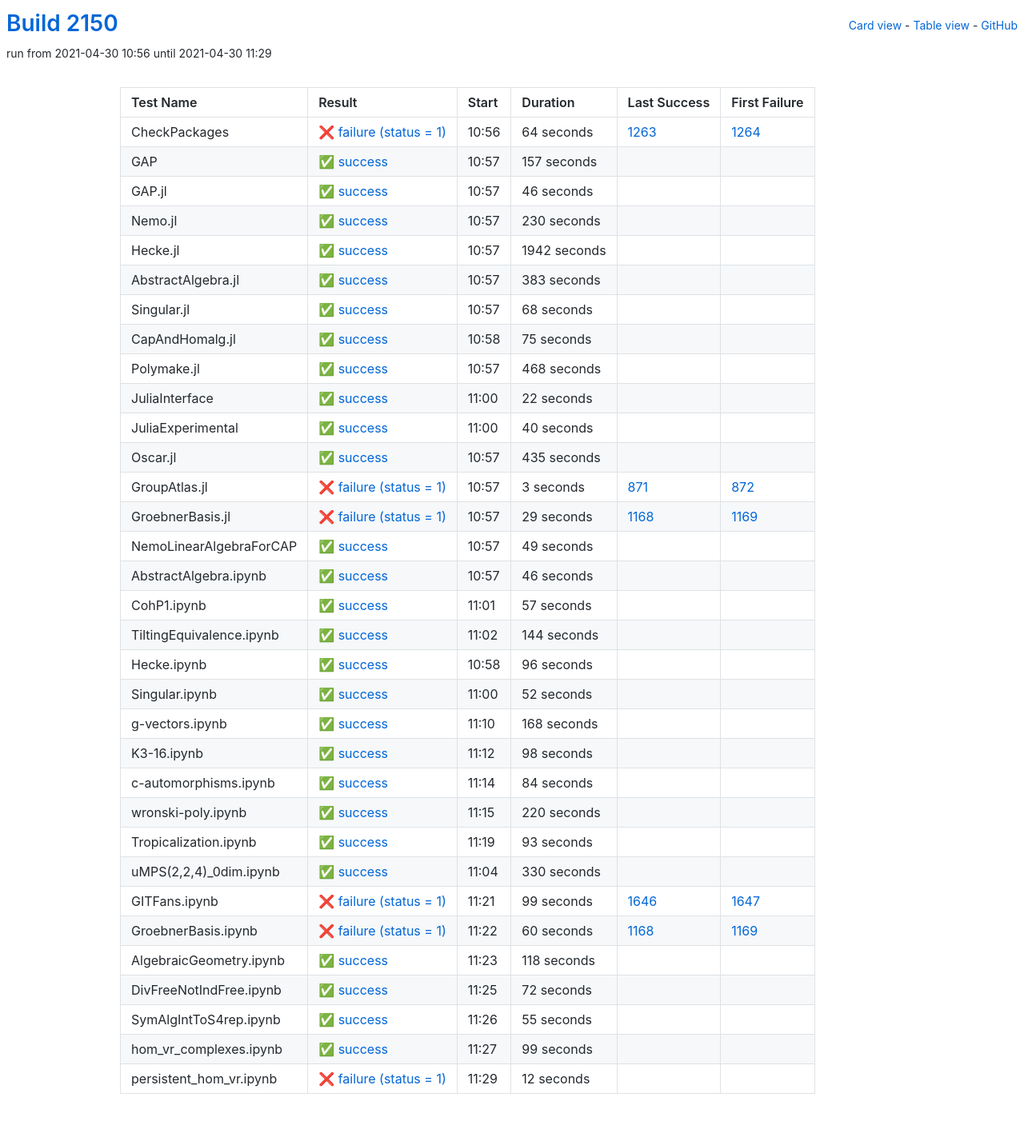
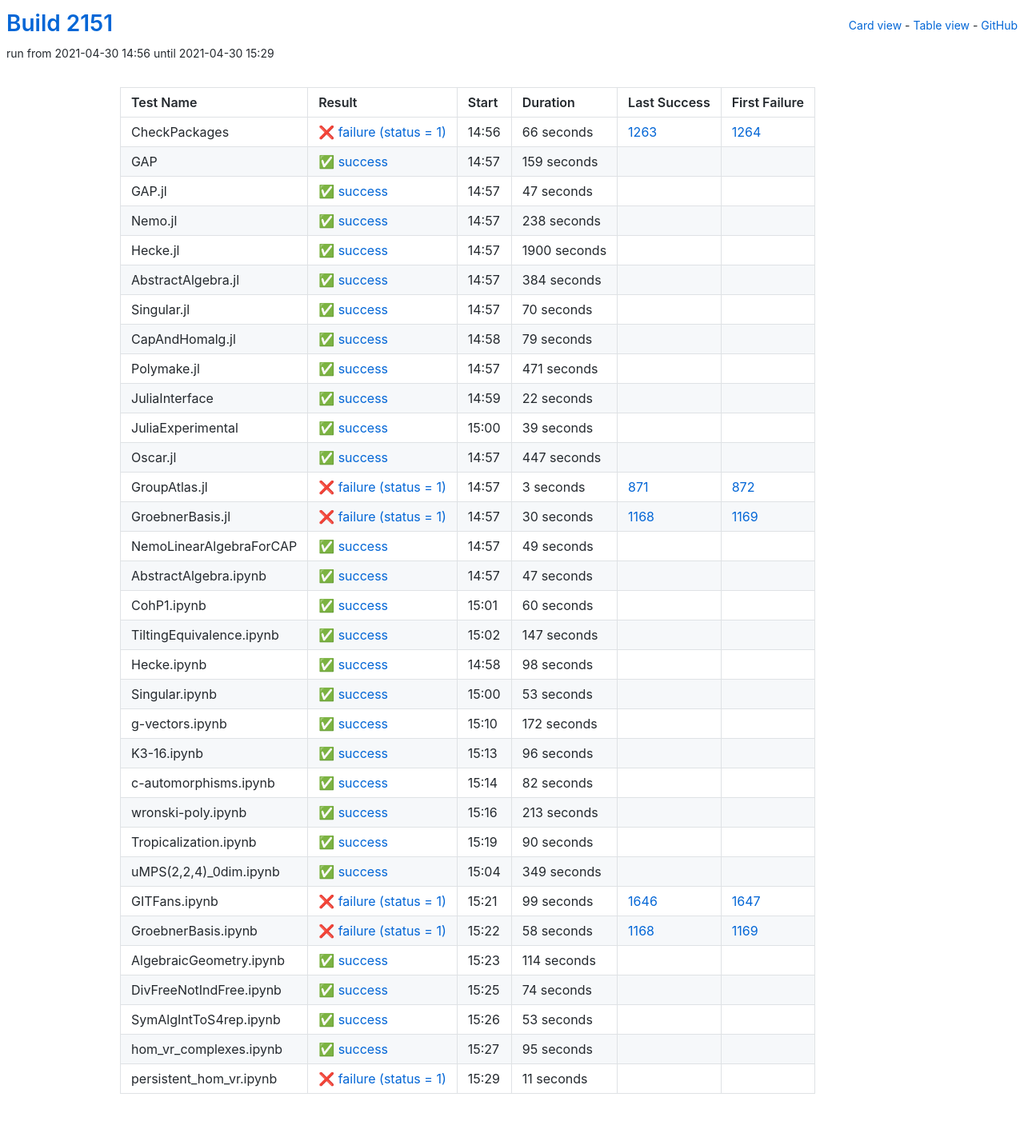
Before and after one commit to oscar-system/oscar-ci-status-stable, a Jekyll site: the page built from table.html, in a window 1280 px wide. Shown: the whole page at 80% size. Built offline with Jekyll 4.4.1, drawn with Linux system fonts in a browser that asks for light colours.

Commit message:
Build #2151

```diff
--- a/_data/ci.yml
+++ b/_data/ci.yml
@@ -1,6 +1,6 @@
 ---
-build: 2150
-build_url: https://oscarci.mathematik.uni-kl.de/job/oscar-stable/2150/
+build: 2151
+build_url: https://oscarci.mathematik.uni-kl.de/job/oscar-stable/2151/
 job: oscar-stable
 organization: oscar-system
 repo: oscar-ci-status-stable
@@ -8,116 +8,116 @@ repourl: https://github.com/oscar-system/oscar-ci-status-stable
 tests:
 - name: CheckPackages
   id: checkpackages
-  log: https://oscarci.mathematik.uni-kl.de/job/oscar-stable/2150/artifact/logs/build-2150/CheckPackages.log
-  start: 2021-04-30 10:56
+  log: https://oscarci.mathematik.uni-kl.de/job/oscar-stable/2151/artifact/logs/build-2151/CheckPackages.log
+  start: 2021-04-30 14:56
   success: false
   exitcode: 1
   status: failure
-  duration: 64
+  duration: 66
   last_success: 1263
   last_success_url: https://oscarci.mathematik.uni-kl.de/job/oscar-stable/1263/
   first_failure: 1264
   first_failure_url: https://oscarci.mathematik.uni-kl.de/job/oscar-stable/1264/
 - name: GAP
   id: gap
-  log: https://oscarci.mathematik.uni-kl.de/job/oscar-stable/2150/artifact/logs/build-2150/GAP.log
-  start: 2021-04-30 10:57
+  log: https://oscarci.mathematik.uni-kl.de/job/oscar-stable/2151/artifact/logs/build-2151/GAP.log
+  start: 2021-04-30 14:57
   success: true
   exitcode: 0
   status: success
-  duration: 157
+  duration: 159
   last_success: false
   last_success_url:
   first_failure: false
   first_failure_url:
 - name: GAP.jl
   id: gap-jl
-  log: https://oscarci.mathematik.uni-kl.de/job/oscar-stable/2150/artifact/logs/build-2150/GAP.jl.log
-  start: 2021-04-30 10:57
+  log: https://oscarci.mathematik.uni-kl.de/job/oscar-stable/2151/artifact/logs/build-2151/GAP.jl.log
+  start: 2021-04-30 14:57
   success: true
   exitcode: 0
   status: success
-  duration: 46
+  duration: 47
   last_success: false
   last_success_url:
   first_failure: false
   first_failure_url:
 - name: Nemo.jl
   id: nemo-jl
-  log: https://oscarci.mathematik.uni-kl.de/job/oscar-stable/2150/artifact/logs/build-2150/Nemo.jl.log
-  start: 2021-04-30 10:57
+  log: https://oscarci.mathematik.uni-kl.de/job/oscar-stable/2151/artifact/logs/build-2151/Nemo.jl.log
+  start: 2021-04-30 14:57
   success: true
   exitcode: 0
   status: success
-  duration: 230
+  duration: 238
   last_success: false
   last_success_url:
   first_failure: false
   first_failure_url:
 - name: Hecke.jl
   id: hecke-jl
-  log: https://oscarci.mathematik.uni-kl.de/job/oscar-stable/2150/artifact/logs/build-2150/Hecke.jl.log
-  start: 2021-04-30 10:57
+  log: https://oscarci.mathematik.uni-kl.de/job/oscar-stable/2151/artifact/logs/build-2151/Hecke.jl.log
+  start: 2021-04-30 14:57
   success: true
   exitcode: 0
   status: success
-  duration: 1942
+  duration: 1900
   last_success: false
   last_success_url:
   first_failure: false
   first_failure_url:
 - name: AbstractAlgebra.jl
   id: abstractalgebra-jl
-  log: https://oscarci.mathematik.uni-kl.de/job/oscar-stable/2150/artifact/logs/build-2150/AbstractAlgebra.jl.log
-  start: 2021-04-30 10:57
+  log: https://oscarci.mathematik.uni-kl.de/job/oscar-stable/2151/artifact/logs/build-2151/AbstractAlgebra.jl.log
+  start: 2021-04-30 14:57
   success: true
   exitcode: 0
   status: success
-  duration: 383
+  duration: 384
   last_success: false
   last_success_url:
   first_failure: false
   first_failure_url:
 - name: Singular.jl
   id: singular-jl
-  log: https://oscarci.mathematik.uni-kl.de/job/oscar-stable/2150/artifact/logs/build-2150/Singular.jl.log
-  start: 2021-04-30 10:57
+  log: https://oscarci.mathematik.uni-kl.de/job/oscar-stable/2151/artifact/logs/build-2151/Singular.jl.log
+  start: 2021-04-30 14:57
   success: true
   exitcode: 0
   status: success
-  duration: 68
+  duration: 70
   last_success: false
   last_success_url:
   first_failure: false
   first_failure_url:
 - name: CapAndHomalg.jl
   id: capandhomalg-jl
-  log: https://oscarci.mathematik.uni-kl.de/job/oscar-stable/2150/artifact/logs/build-2150/CapAndHomalg.jl.log
-  start: 2021-04-30 10:58
+  log: https://oscarci.mathematik.uni-kl.de/job/oscar-stable/2151/artifact/logs/build-2151/CapAndHomalg.jl.log
+  start: 2021-04-30 14:58
   success: true
   exitcode: 0
   status: success
-  duration: 75
+  duration: 79
   last_success: false
   last_success_url:
   first_failure: false
   first_failure_url:
 - name: Polymake.jl
   id: polymake-jl
-  log: https://oscarci.mathematik.uni-kl.de/job/oscar-stable/2150/artifact/logs/build-2150/Polymake.jl.log
-  start: 2021-04-30 10:57
+  log: https://oscarci.mathematik.uni-kl.de/job/oscar-stable/2151/artifact/logs/build-2151/Polymake.jl.log
+  start: 2021-04-30 14:57
   success: true
   exitcode: 0
   status: success
-  duration: 468
+  duration: 471
   last_success: false
   last_success_url:
   first_failure: false
   first_failure_url:
 - name: JuliaInterface
   id: juliainterface
-  log: https://oscarci.mathematik.uni-kl.de/job/oscar-stable/2150/artifact/logs/build-2150/JuliaInterface.log
-  start: 2021-04-30 11:00
+  log: https://oscarci.mathematik.uni-kl.de/job/oscar-stable/2151/artifact/logs/build-2151/JuliaInterface.log
+  start: 2021-04-30 14:59
   success: true
   exitcode: 0
   status: success
@@ -128,32 +128,32 @@ tests:
   first_failure_url:
 - name: JuliaExperimental
   id: juliaexperimental
-  log: https://oscarci.mathematik.uni-kl.de/job/oscar-stable/2150/artifact/logs/build-2150/JuliaExperimental.log
-  start: 2021-04-30 11:00
+  log: https://oscarci.mathematik.uni-kl.de/job/oscar-stable/2151/artifact/logs/build-2151/JuliaExperimental.log
+  start: 2021-04-30 15:00
   success: true
   exitcode: 0
   status: success
-  duration: 40
+  duration: 39
   last_success: false
   last_success_url:
   first_failure: false
   first_failure_url:
 - name: Oscar.jl
   id: oscar-jl
-  log: https://oscarci.mathematik.uni-kl.de/job/oscar-stable/2150/artifact/logs/build-2150/Oscar.jl.log
-  start: 2021-04-30 10:57
+  log: https://oscarci.mathematik.uni-kl.de/job/oscar-stable/2151/artifact/logs/build-2151/Oscar.jl.log
+  start: 2021-04-30 14:57
   success: true
   exitcode: 0
   status: success
-  duration: 435
+  duration: 447
   last_success: false
   last_success_url:
   first_failure: false
   first_failure_url:
 - name: GroupAtlas.jl
   id: groupatlas-jl
-  log: https://oscarci.mathematik.uni-kl.de/job/oscar-stable/2150/artifact/logs/build-2150/GroupAtlas.jl.log
-  start: 2021-04-30 10:57
+  log: https://oscarci.mathematik.uni-kl.de/job/oscar-stable/2151/artifact/logs/build-2151/GroupAtlas.jl.log
+  start: 2021-04-30 14:57
   success: false
   exitcode: 1
   status: failure
@@ -164,20 +164,20 @@ tests:
   first_failure_url: https://oscarci.mathematik.uni-kl.de/job/oscar-stable/872/
 - name: GroebnerBasis.jl
   id: groebnerbasis-jl
-  log: https://oscarci.mathematik.uni-kl.de/job/oscar-stable/2150/artifact/logs/build-2150/GroebnerBasis.jl.log
-  start: 2021-04-30 10:57
+  log: https://oscarci.mathematik.uni-kl.de/job/oscar-stable/2151/artifact/logs/build-2151/GroebnerBasis.jl.log
+  start: 2021-04-30 14:57
   success: false
   exitcode: 1
   status: failure
-  duration: 29
+  duration: 30
   last_success: 1168
   last_success_url: https://oscarci.mathematik.uni-kl.de/job/oscar-stable/1168/
   first_failure: 1169
   first_failure_url: https://oscarci.mathematik.uni-kl.de/job/oscar-stable/1169/
 - name: NemoLinearAlgebraForCAP
   id: nemolinearalgebraforcap
-  log: https://oscarci.mathematik.uni-kl.de/job/oscar-stable/2150/artifact/logs/build-2150/NemoLinearAlgebraForCAP.log
-  start: 2021-04-30 10:57
+  log: https://oscarci.mathematik.uni-kl.de/job/oscar-stable/2151/artifact/logs/build-2151/NemoLinearAlgebraForCAP.log
+  start: 2021-04-30 14:57
   success: true
   exitcode: 0
   status: success
@@ -188,44 +188,80 @@ tests:
   first_failure_url:
 - name: AbstractAlgebra.ipynb
   id: abstractalgebra-ipynb
-  log: https://oscarci.mathematik.uni-kl.de/job/oscar-stable/2150/artifact/logs/build-2150/AbstractAlgebra.ipynb.log
-  start: 2021-04-30 10:57
+  log: https://oscarci.mathematik.uni-kl.de/job/oscar-stable/2151/artifact/logs/build-2151/AbstractAlgebra.ipynb.log
+  start: 2021-04-30 14:57
   success: true
   exitcode: 0
   status: success
-  duration: 46
+  duration: 47
   last_success: false
   last_success_url:
   first_failure: false
   first_failure_url:
 - name: CohP1.ipynb
   id: cohp1-ipynb
-  log: https://oscarci.mathematik.uni-kl.de/job/oscar-stable/2150/artifact/logs/build-2150/CohP1.ipynb.log
-  start: 2021-04-30 11:01
+  log: https://oscarci.mathematik.uni-kl.de/job/oscar-stable/2151/artifact/logs/build-2151/CohP1.ipynb.log
+  start: 2021-04-30 15:01
   success: true
   exitcode: 0
   status: success
-  duration: 57
+  duration: 60
   last_success: false
   last_success_url:
   first_failure: false
   first_failure_url:
 - name: TiltingEquivalence.ipynb
   id: tiltingequivalence-ipynb
-  log: https://oscarci.mathematik.uni-kl.de/job/oscar-stable/2150/artifact/logs/build-2150/TiltingEquivalence.ipynb.log
-  start: 2021-04-30 11:02
+  log: https://oscarci.mathematik.uni-kl.de/job/oscar-stable/2151/artifact/logs/build-2151/TiltingEquivalence.ipynb.log
+  start: 2021-04-30 15:02
   success: true
   exitcode: 0
   status: success
-  duration: 144
+  duration: 147
   last_success: false
   last_success_url:
   first_failure: false
   first_failure_url:
 - name: Hecke.ipynb
   id: hecke-ipynb
-  log: https://oscarci.mathematik.uni-kl.de/job/oscar-stable/2150/artifact/logs/build-2150/Hecke.ipynb.log
-  start: 2021-04-30 10:58
+  log: https://oscarci.mathematik.uni-kl.de/job/oscar-stable/2151/artifact/logs/build-2151/Hecke.ipynb.log
+  start: 2021-04-30 14:58
+  success: true
+  exitcode: 0
+  status: success
+  duration: 98
+  last_success: false
+  last_success_url:
+  first_failure: false
+  first_failure_url:
+- name: Singular.ipynb
+  id: singular-ipynb
+  log: https://oscarci.mathematik.uni-kl.de/job/oscar-stable/2151/artifact/logs/build-2151/Singular.ipynb.log
+  start: 2021-04-30 15:00
+  success: true
+  exitcode: 0
+  status: success
+  duration: 53
+  last_success: false
+  last_success_url:
+  first_failure: false
+  first_failure_url:
+- name: g-vectors.ipynb
+  id: g-vectors-ipynb
+  log: https://oscarci.mathematik.uni-kl.de/job/oscar-stable/2151/artifact/logs/build-2151/g-vectors.ipynb.log
+  start: 2021-04-30 15:10
+  success: true
+  exitcode: 0
+  status: success
+  duration: 172
+  last_success: false
+  last_success_url:
+  first_failure: false
+  first_failure_url:
+- name: K3-16.ipynb
+  id: k3-16-ipynb
+  log: https://oscarci.mathematik.uni-kl.de/job/oscar-stable/2151/artifact/logs/build-2151/K3-16.ipynb.log
+  start: 2021-04-30 15:13
   success: true
   exitcode: 0
   status: success
@@ -234,94 +270,58 @@ tests:
   last_success_url:
   first_failure: false
   first_failure_url:
-- name: Singular.ipynb
-  id: singular-ipynb
-  log: https://oscarci.mathematik.uni-kl.de/job/oscar-stable/2150/artifact/logs/build-2150/Singular.ipynb.log
-  start: 2021-04-30 11:00
+- name: c-automorphisms.ipynb
+  id: c-automorphisms-ipynb
+  log: https://oscarci.mathematik.uni-kl.de/job/oscar-stable/2151/artifact/logs/build-2151/c-automorphisms.ipynb.log
+  start: 2021-04-30 15:14
   success: true
   exitcode: 0
   status: success
-  duration: 52
-  last_success: false
-  last_success_url:
-  first_failure: false
-  first_failure_url:
-- name: g-vectors.ipynb
-  id: g-vectors-ipynb
-  log: https://oscarci.mathematik.uni-kl.de/job/oscar-stable/2150/artifact/logs/build-2150/g-vectors.ipynb.log
-  start: 2021-04-30 11:10
-  success: true
-  exitcode: 0
-  status: success
-  duration: 168
-  last_success: false
-  last_success_url:
-  first_failure: false
-  first_failure_url:
-- name: K3-16.ipynb
-  id: k3-16-ipynb
-  log: https://oscarci.mathematik.uni-kl.de/job/oscar-stable/2150/artifact/logs/build-2150/K3-16.ipynb.log
-  start: 2021-04-30 11:12
-  success: true
-  exitcode: 0
-  status: success
-  duration: 98
-  last_success: false
-  last_success_url:
-  first_failure: false
-  first_failure_url:
-- name: c-automorphisms.ipynb
-  id: c-automorphisms-ipynb
-  log: https://oscarci.mathematik.uni-kl.de/job/oscar-stable/2150/artifact/logs/build-2150/c-automorphisms.ipynb.log
-  start: 2021-04-30 11:14
-  success: true
-  exitcode: 0
-  status: success
-  duration: 84
+  duration: 82
   last_success: false
   last_success_url:
   first_failure: false
   first_failure_url:
 - name: wronski-poly.ipynb
   id: wronski-poly-ipynb
-  log: https://oscarci.mathematik.uni-kl.de/job/oscar-stable/2150/artifact/logs/build-2150/wronski-poly.ipynb.log
-  start: 2021-04-30 11:15
+  log: https://oscarci.mathematik.uni-kl.de/job/oscar-stable/2151/artifact/logs/build-2151/wronski-poly.ipynb.log
+  start: 2021-04-30 15:16
   success: true
   exitcode: 0
   status: success
-  duration: 220
+  duration: 213
   last_success: false
   last_success_url:
   first_failure: false
   first_failure_url:
 - name: Tropicalization.ipynb
   id: tropicalization-ipynb
-  log: https://oscarci.mathematik.uni-kl.de/job/oscar-stable/2150/artifact/logs/build-2150/Tropicalization.ipynb.log
-  start: 2021-04-30 11:19
+  log: https://oscarci.mathematik.uni-kl.de/job/oscar-stable/2151/artifact/logs/build-2151/Tropicalization.ipynb.log
+  start: 2021-04-30 15:19
   success: true
   exitcode: 0
   status: success
-  duration: 93
+  duration: 90
   last_success: false
   last_success_url:
   first_failure: false
   first_failure_url:
 - name: uMPS(2,2,4)_0dim.ipynb
   id: umps-2-2-4-0dim-ipynb
-  log: https://oscarci.mathematik.uni-kl.de/job/oscar-stable/2150/artifact/logs/build-2150/uMPS-2-2-4-_0dim.ipynb.log
-  start: 2021-04-30 11:04
+  log: https://oscarci.mathematik.uni-kl.de/job/oscar-stable/2151/artifact/logs/build-2151/uMPS-2-2-4-_0dim.ipynb.log
+  start: 2021-04-30 15:04
   success: true
   exitcode: 0
   status: success
-  duration: 330
+  duration: 349
   last_success: false
   last_success_url:
   first_failure: false
   first_failure_url:
 - name: GITFans.ipynb
   id: gitfans-ipynb
-  log: https://oscarci.mathematik.uni-kl.de/job/oscar-stable/2150/artifact/logs/build-2150/GITFans.ipynb.log
-  start: 2021-04-30 11:21
+  log: https://oscarci.mathematik.uni-kl.de/job/oscar-stable/2151/artifact/logs/build-2151/GITFans.ipynb.log
+  start: 2021-04-30 15:21
   success: false
   exitcode: 1
   status: failure
@@ -332,72 +332,72 @@ tests:
   first_failure_url: https://oscarci.mathematik.uni-kl.de/job/oscar-stable/1647/
 - name: GroebnerBasis.ipynb
   id: groebnerbasis-ipynb
-  log: https://oscarci.mathematik.uni-kl.de/job/oscar-stable/2150/artifact/logs/build-2150/GroebnerBasis.ipynb.log
-  start: 2021-04-30 11:22
+  log: https://oscarci.mathematik.uni-kl.de/job/oscar-stable/2151/artifact/logs/build-2151/GroebnerBasis.ipynb.log
+  start: 2021-04-30 15:22
   success: false
   exitcode: 1
   status: failure
-  duration: 60
+  duration: 58
   last_success: 1168
   last_success_url: https://oscarci.mathematik.uni-kl.de/job/oscar-stable/1168/
   first_failure: 1169
   first_failure_url: https://oscarci.mathematik.uni-kl.de/job/oscar-stable/1169/
 - name: AlgebraicGeometry.ipynb
   id: algebraicgeometry-ipynb
-  log: https://oscarci.mathematik.uni-kl.de/job/oscar-stable/2150/artifact/logs/build-2150/AlgebraicGeometry.ipynb.log
-  start: 2021-04-30 11:23
+  log: https://oscarci.mathematik.uni-kl.de/job/oscar-stable/2151/artifact/logs/build-2151/AlgebraicGeometry.ipynb.log
+  start: 2021-04-30 15:23
   success: true
   exitcode: 0
   status: success
-  duration: 118
+  duration: 114
   last_success: false
   last_success_url:
   first_failure: false
   first_failure_url:
 - name: DivFreeNotIndFree.ipynb
   id: divfreenotindfree-ipynb
-  log: https://oscarci.mathematik.uni-kl.de/job/oscar-stable/2150/artifact/logs/build-2150/DivFreeNotIndFree.ipynb.log
-  start: 2021-04-30 11:25
+  log: https://oscarci.mathematik.uni-kl.de/job/oscar-stable/2151/artifact/logs/build-2151/DivFreeNotIndFree.ipynb.log
+  start: 2021-04-30 15:25
   success: true
   exitcode: 0
   status: success
-  duration: 72
+  duration: 74
   last_success: false
   last_success_url:
   first_failure: false
   first_failure_url:
 - name: SymAlgIntToS4rep.ipynb
   id: symalginttos4rep-ipynb
-  log: https://oscarci.mathematik.uni-kl.de/job/oscar-stable/2150/artifact/logs/build-2150/SymAlgIntToS4rep.ipynb.log
-  start: 2021-04-30 11:26
+  log: https://oscarci.mathematik.uni-kl.de/job/oscar-stable/2151/artifact/logs/build-2151/SymAlgIntToS4rep.ipynb.log
+  start: 2021-04-30 15:26
   success: true
   exitcode: 0
   status: success
-  duration: 55
+  duration: 53
   last_success: false
   last_success_url:
   first_failure: false
   first_failure_url:
 - name: hom_vr_complexes.ipynb
   id: hom-vr-complexes-ipynb
-  log: https://oscarci.mathematik.uni-kl.de/job/oscar-stable/2150/artifact/logs/build-2150/hom_vr_complexes.ipynb.log
-  start: 2021-04-30 11:27
+  log: https://oscarci.mathematik.uni-kl.de/job/oscar-stable/2151/artifact/logs/build-2151/hom_vr_complexes.ipynb.log
+  start: 2021-04-30 15:27
   success: true
   exitcode: 0
   status: success
-  duration: 99
+  duration: 95
   last_success: false
   last_success_url:
   first_failure: false
   first_failure_url:
 - name: persistent_hom_vr.ipynb
   id: persistent-hom-vr-ipynb
-  log: https://oscarci.mathematik.uni-kl.de/job/oscar-stable/2150/artifact/logs/build-2150/persistent_hom_vr.ipynb.log
-  start: 2021-04-30 11:29
+  log: https://oscarci.mathematik.uni-kl.de/job/oscar-stable/2151/artifact/logs/build-2151/persistent_hom_vr.ipynb.log
+  start: 2021-04-30 15:29
   success: false
   exitcode: 1
   status: failure
-  duration: 12
+  duration: 11
   last_success: false
   last_success_url:
   first_failure: false
```
Also changed, not shown: README.md.
